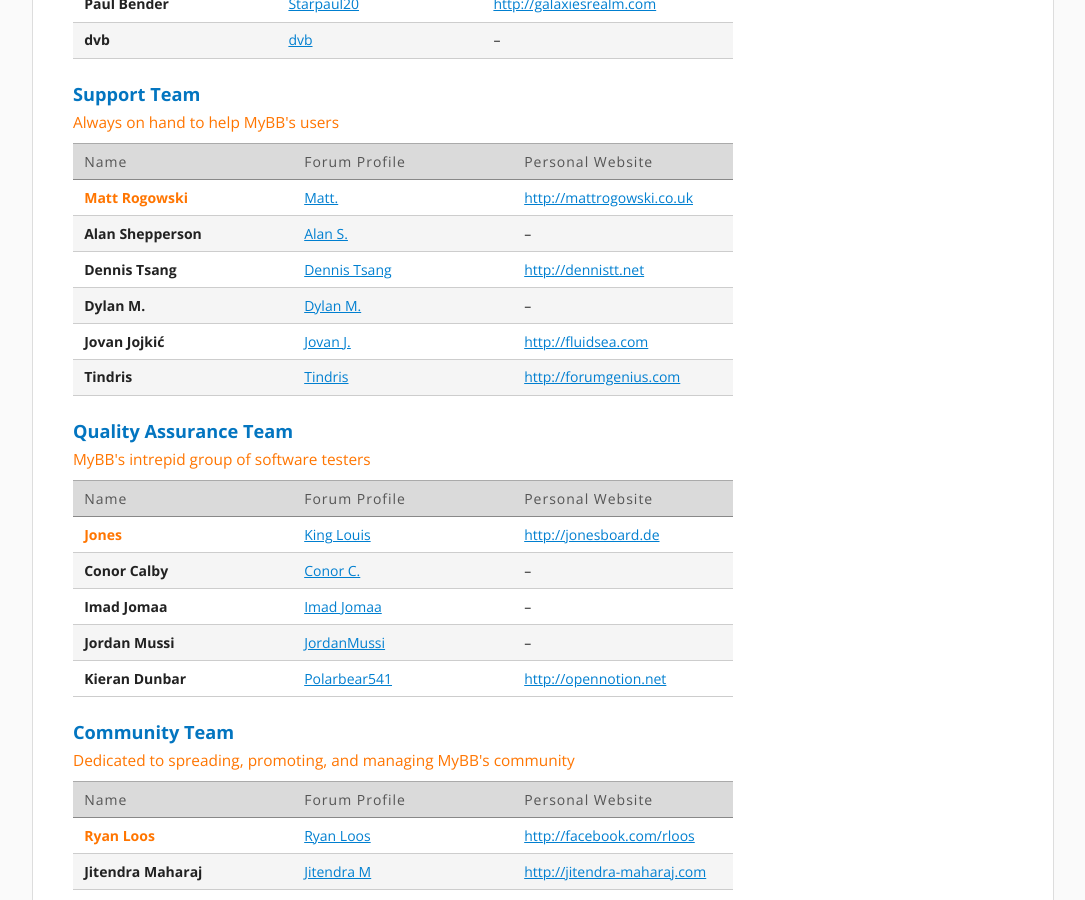
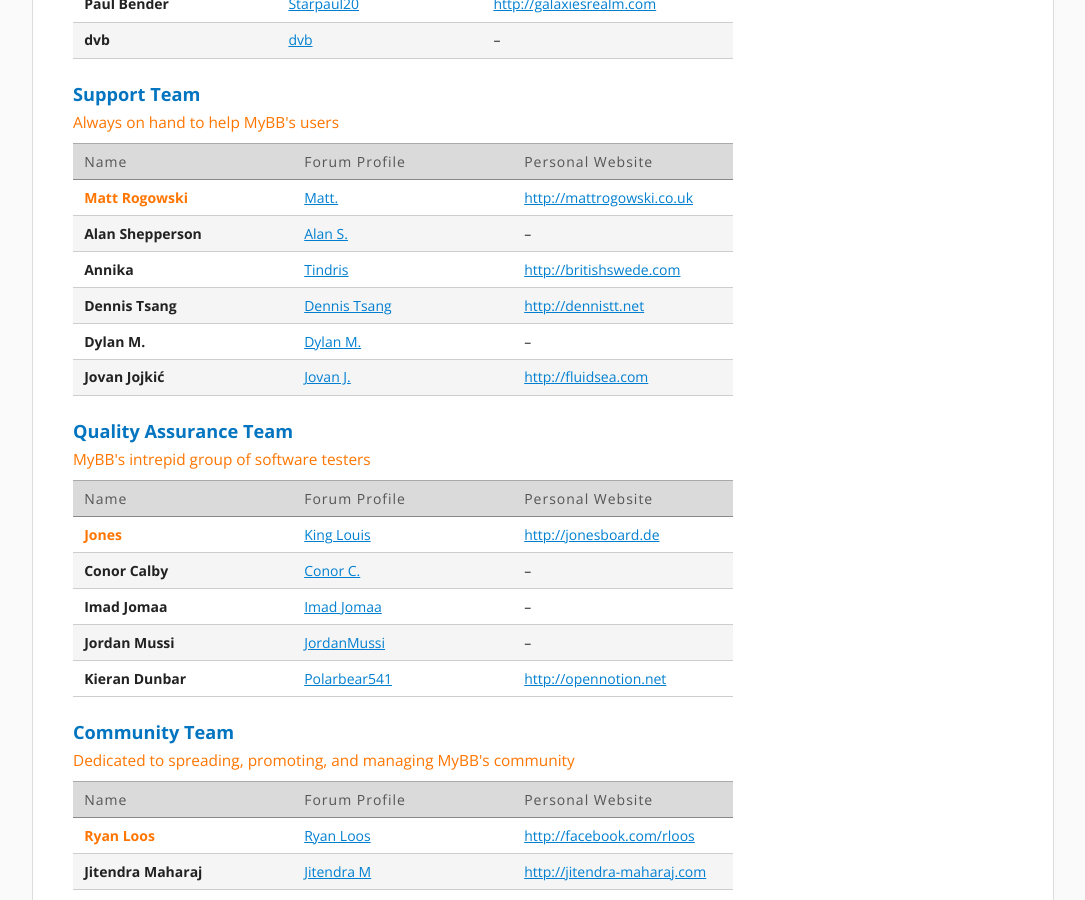
Before and after one commit to mybb/mybb.com, a Jekyll site: the page built from about/team.html, in a window 1280 px wide and 900 px high, scrolled down 1014 px. Shown: the whole window, without its empty margins (97-1182 px from the left). Built offline with Jekyll 4.4.1, drawn with Linux system fonts in a browser that asks for light colours; nearby versions of some CDN libraries; Markdown is read by kramdown in place of the engine named in the settings.

Commit message:
Update team_support.yml

```diff
--- a/_data/team_support.yml
+++ b/_data/team_support.yml
@@ -15,10 +15,10 @@
   username: "Matt."
   website: "http://mattrogowski.co.uk"
   lead: true
-- name: "Tindris"
+- name: "Annika"
   uid: 57824
   username: "Tindris"
-  website: "http://forumgenius.com"
+  website: "http://britishswede.com"
 - name: "Dennis Tsang"
   uid: 81
   username: "Dennis Tsang"
```
